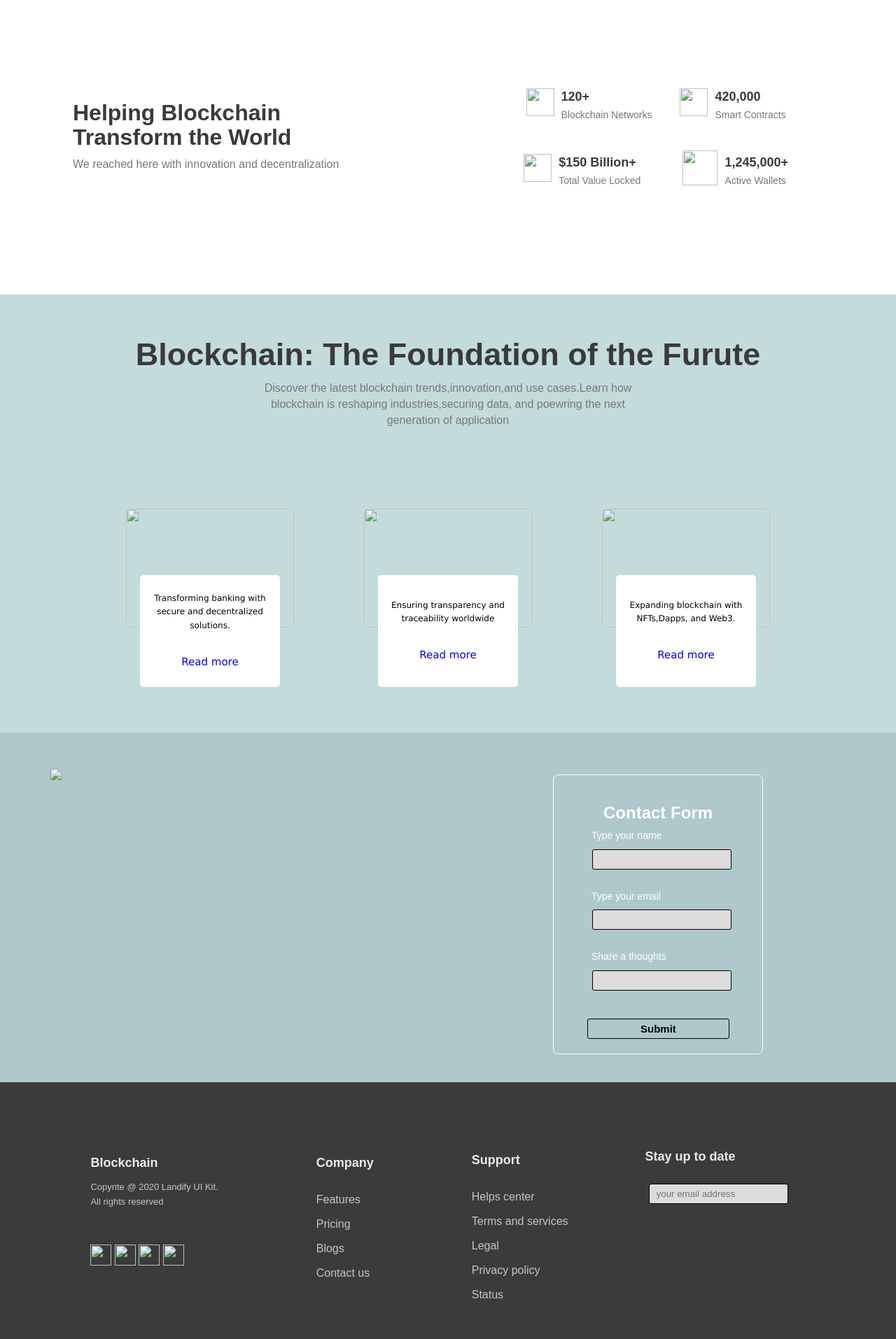
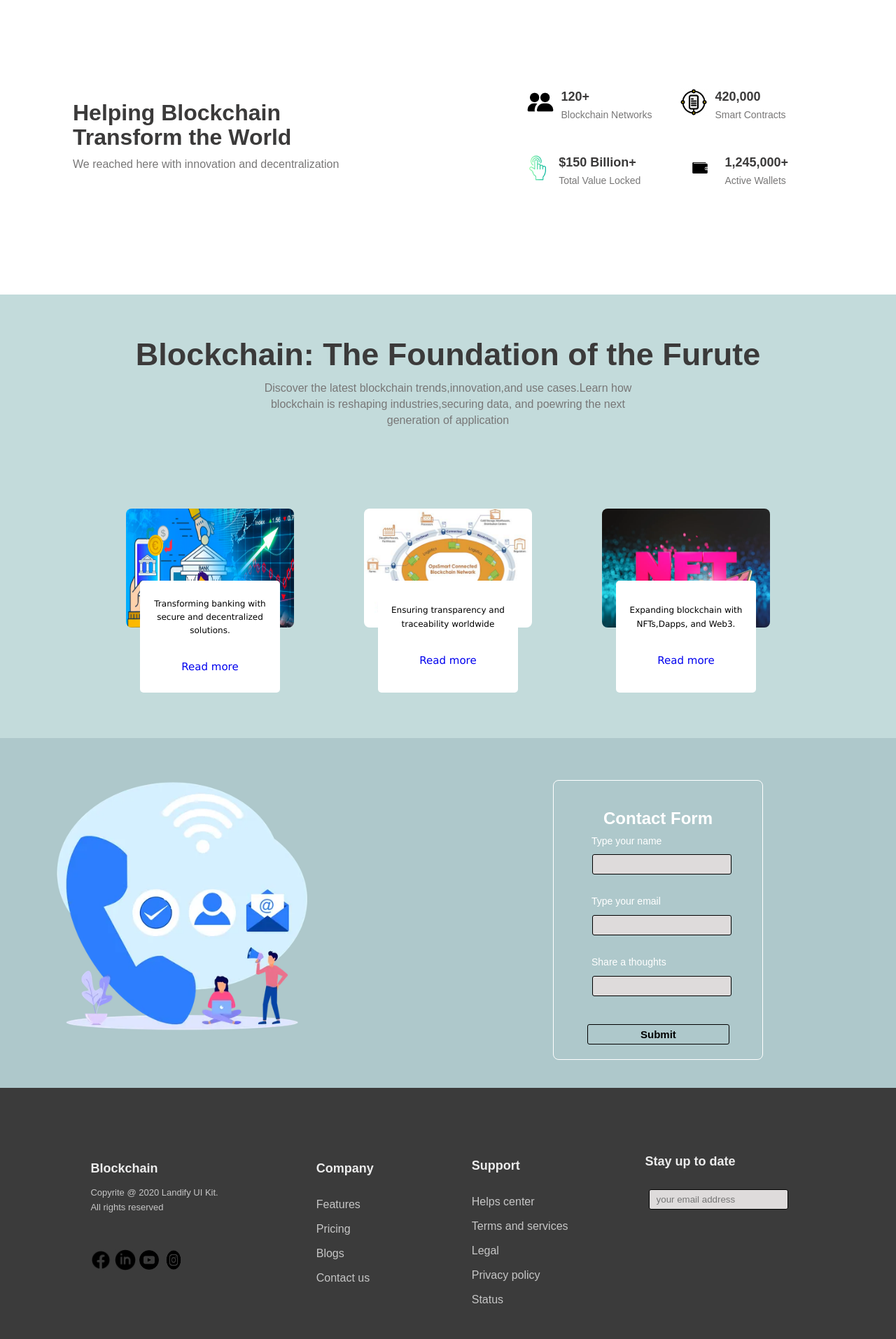
Before and after one commit to noor-salafi/landing-page-design-using-html-and-css, a plain HTML site: page index.html in a window 1280 px wide. Shown: the part 1880-3794 px from the top of the page at 70% size. Drawn offline with Linux system fonts and the light colour scheme; the site is published under a folder, as on GitHub Pages, so addresses that start at the root find nothing.

Commit message:
Some changes

```diff
--- a/index.html
+++ b/index.html
@@ -87,7 +87,7 @@
             <p>Blockchain enables secure,transparent and decentralized financial transaction.</p>
         </div>
         <div class="card3">
-            <img src="/images/supply_chain_icon-removebg-preview.png" alt="">
+            <img src="./images/supply_chain_icon-removebg-preview.png" alt="">
             <h1>Supply Chain Management</h1>
             <p>Enhance traceability,transparency and operational efficiency across global supply chains.</p>
         </div>
@@ -103,7 +103,7 @@
             <div class="section3-content2">
                 <div class="icon-up">
                     <div class="small1">
-                        <div class="image-icon1">                             <img src="/images/2 people.png" alt="">
+                        <div class="image-icon1">                             <img src="./images/2 people.png" alt="">
                         </div>
                         <div class="section-3-card-content-1">
                             <h1>120+</h1>
@@ -112,7 +112,7 @@
                     </div>
                     <div class="small2">
                         <div class="image-icon2">
-                            <img src="/images/smart contract.webp" alt="">
+                            <img src="./images/smart contract.webp" alt="">
                         </div>
                         <div class="section-3-card-content-2">
                             <h1>420,000</h1>
@@ -123,7 +123,7 @@
                 <div class="icon-down">
                     <div class="small3">
                         <div class="image-icon3">
-                            <img src="/images/tauch icon.png" alt="">
+                            <img src="./images/tauch icon.png" alt="">
                         </div>
                         <div class="section-3-card-content-3">
                             <h1>$150 Billion+</h1>
@@ -132,7 +132,7 @@
                     </div>
                     <div class="small4">
                         <div class="image-icon4">
-                        <img src="/images/wallet-icon--4.png" alt="">
+                        <img src="./images/wallet-icon--4.png" alt="">
                         </div>
                         <div class="section-3-card-content-4">
                             <h1>1,245,000+</h1>
@@ -153,7 +153,7 @@
     <div class="section4-content2">
         <div class="section4-content2-images">
             <div class="sec4-image1">
-                <img src="/images/blockchain-banking-finance.png" alt="">
+                <img src="./images/blockchain-banking-finance.png" alt="">
                 <div class="sec4-card1">
                     <div class="sec4-card1-cont1">
                         <p>Transforming banking with secure and decentralized solutions.</p>
@@ -162,7 +162,7 @@
                 </div>
             </div>
             <div class="sec4-image2">
-            <img src="/images/blockchain traceablity.jpg" alt="">
+            <img src="./images/blockchain traceablity.jpg" alt="">
             <div class="sec4-card2">
                 <div class="sec4-card2-cont2">
                     <p>Ensuring transparency and traceability worldwide</p>
@@ -171,7 +171,7 @@
             </div>
             </div>
             <div class="sec4-image3">
-            <img src="/images/NFTs.webp" alt="">
+            <img src="./images/NFTs.webp" alt="">
             <div class="sec4-card3">
                 <div class="sec4-card3-cont3">
                    <p> Expanding blockchain with NFTs,Dapps, and Web3.</p>
@@ -186,7 +186,7 @@
   <!-- Contact form section  -->
     <div class="contact">
     <div class="contact-image">
-        <img src="/images/cont-img.webp" alt="">
+        <img src="./images/cont-img.webp" alt="">
     </div>
     <div class="contact-form">
         <div class="card">
@@ -212,10 +212,10 @@
         <h1>Blockchain</h1>
         <p>Copyrite @ 2020 Landify UI Kit. <br> All rights reserved</p>
         <div class="footer-icon">
-            <img src="/images/facebook-new icon.png" alt="">
-            <img src="/images/_linkedin_media_social_logo_website_network_networking-512.webp" alt="">
-            <img src="/images/youtube_logo-removebg-preview.png" alt="">
-            <img src="/images/instag-removebg-preview.png" alt="">
+            <img src="./images/facebook-new icon.png" alt="">
+            <img src="./images/_linkedin_media_social_logo_website_network_networking-512.webp" alt="">
+            <img src="./images/youtube_logo-removebg-preview.png" alt="">
+            <img src="./images/instag-removebg-preview.png" alt="">
         </div>
     </div>
     <div class="footer-content2">
```
